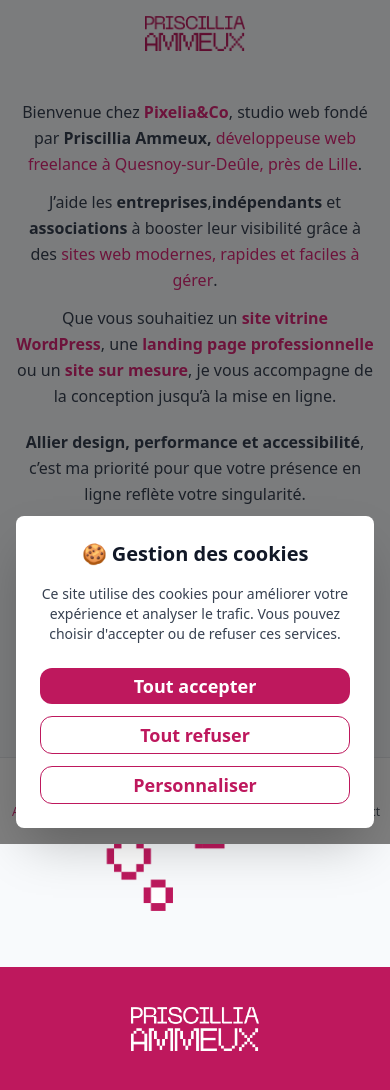
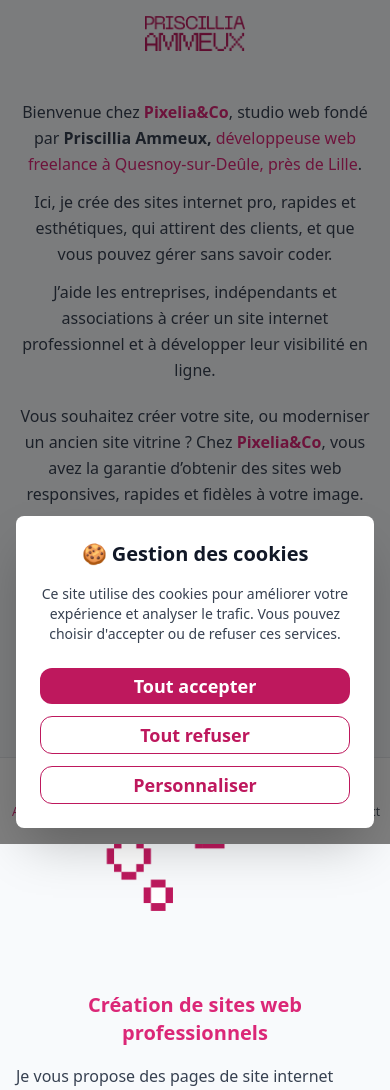
Before and after one commit to PriscilliaAmmeux/my_portfolio, a Next.js app: page / in a window 390 px wide. Shown: the top 1090 px of the page. Built offline with nearby package versions, Linux system fonts and the light colour scheme; a web font is replaced by a local one.

Commit message:
uptate seo text home page

```diff
--- a/src/app/page.tsx
+++ b/src/app/page.tsx
@@ -10,6 +10,7 @@
 import CookieBanner from "./components/CookieBanner/CookieBanner";
 import { Metadata } from "next";
 import Hero from "./ui/hero/hero";
+import IntroTextHome from "./ui/introTextHome/introTextHome";
 
 export const metadata: Metadata = {
   title:
@@ -75,7 +76,8 @@
     <main>
       <Layout>
         <h1 className="sr-only">
-          Pixelia&Co – Création de sites web à Lille et Quesnoy-sur-Deûle
+          Pixelia&Co – Création de site internet à Lille – Studio web &
+          freelance WordPress
         </h1>
 
         <div className="flex flex-col lg:flex-row lg:items-center lg:justify-between p-4 lg:p-10 gap-6 lg:gap-8 mt-8 lg:mt-16">
@@ -116,6 +118,10 @@
             />
           </section>
         </div>
+        <section>
+          {" "}
+          <IntroTextHome />
+        </section>
       </Layout>
 
       <CookieBanner />
--- a/src/app/ui/hero/hero.tsx
+++ b/src/app/ui/hero/hero.tsx
@@ -1,48 +1,36 @@
 export default function Hero() {
   return (
-    <section className="">
+    <div>
+      <section>
+        {" "}
         <p className="text-base sm:text-base md:text-lg leading-relaxed mb-3">
           Bienvenue chez{" "}
-        <span className="font-semibold text-pink-600">Pixelia&Co</span>, studio
-        web fondé par <span className="font-semibold">Priscillia Ammeux, </span>
+          <span className="font-semibold text-pink-600">Pixelia&Co</span>,
+          studio web fondé par{" "}
+          <span className="font-semibold">Priscillia Ammeux, </span>
           <span className="text-pink-600 font-medium">
             développeuse web freelance à Quesnoy-sur-Deûle, près de Lille
           </span>
           .
         </p>
-
         <p className="text-base sm:text-base md:text-lg leading-relaxed mb-3">
-        J’aide les <span className="font-semibold ">entreprises</span>,
-        <span className="font-semibold ">indépendants </span> et
-        <span className="font-semibold "> associations</span> à booster leur
-        visibilité grâce à des{" "}
-        <span className="text-pink-600 font-medium">
-          sites web modernes, rapides et faciles à gérer
-        </span>
-        .
+          Ici, je crée des sites internet pro, rapides et esthétiques, qui
+          attirent des clients, et que vous pouvez gérer sans savoir coder.
         </p>
-
         <p className="text-base sm:text-base md:text-lg leading-relaxed mb-5">
-        Que vous souhaitiez un{" "}
-        <span className="font-semibold text-pink-600">
-          site vitrine WordPress
-        </span>
-        , une{" "}
-        <span className="font-semibold text-pink-600">
-          landing page professionnelle{" "}
-        </span>
-        ou un{" "}
-        <span className="font-semibold text-pink-600">site sur mesure</span>, je
-        vous accompagne de la conception jusqu’à la mise en ligne.
+          J’aide les entreprises, indépendants et associations à créer un site
+          internet professionnel et à développer leur visibilité en ligne.
         </p>
-
         <p className="text-base sm:text-base md:text-lg leading-relaxed mb-8 ">
-        <span className="font-semibold ">
-          Allier design, performance et accessibilité
-        </span>
-        , c’est ma priorité pour que votre présence en ligne reflète votre
-        singularité.
+          Vous souhaitez créer votre site, ou moderniser un ancien site vitrine
+          ? Chez <span className="text-pink-600 font-semibold">Pixelia&Co</span>
+          , vous avez la garantie d’obtenir des sites web responsives, rapides
+          et fidèles à votre image.
         </p>
       </section>
+
+
+
+    </div>
   );
 }
--- /dev/null
+++ b/src/app/ui/introTextHome/introTextHome.tsx
@@ -0,0 +1,100 @@
+import Link from "next/link";
+
+const SERVICES_LIST = [
+  "Landing page wordpress simple (sans barre de navigation ni formulaire de contact): ici peu de personnalisation, j'utilise un template moderne.",
+  "Site vitrine wordpress (1 page) mais avec header + barre de navigation avec ancrage, design, personnalisation légère, ajouts de 2 sections au choix, formulaire de contact",
+  "Site vitrine wordpress (4 pages) - page personnalisable",
+  "Site sur mesure (avec next-vercel + ovh)",
+  "Refonte de site web",
+];
+
+const SECTIONS_CONTENT = {
+  intro: {
+    title: "Création de sites web professionnels",
+    description:
+      "Je vous propose des pages de site internet claires, efficaces et orientées conversion, en vous accompagnant sur tous types de projets :",
+  },
+  management: {
+    title: "Avoir un site internet facile à gérer avec Pixelia&Co",
+    paragraphs: [
+      "Grâce à WordPress, un CMS moderne et facile à prendre en main, vous pouvez mettre à jour votre site, ajouter vos contenus, les modifier, ou encore gérer toutes les pages de votre site.",
+      "Vous recevez un site clé en main, personnalisable, responsive sur mobiles & tablettes, incluant votre nom de domaine & hébergement web, la sécurité (SSL), une structure SEO optimisée ainsi qu'une ergonomie & expérience utilisateur soignées (UX / UI)",
+      "Vous êtes votre propre webmaster : vous publiez, modifiez, ajoutez des pages, articles, sections, éléments (pas uniquement des pages) en quelques clics.",
+      "Pas besoin de connaissances techniques ou de notions de code : interface intuitive, éditeur de texte moderne et construction par glisser-déposer.",
+      "Et sachez que je suis toujours là après la mise en ligne, en cas de besoin.",
+    ],
+  },
+  seo: {
+    title: "Référencement & performance",
+    content:
+      "Un bon site internet est inutile s'il n'est pas visible. Grâce au référencement naturel (SEO / intégration de mots-clés) et à la structure technique (CSS, HTML propres, extensions utiles, performance), tout est fait pour aider votre site à apparaître sur les premières pages des moteurs de recherche.",
+  },
+  why: {
+    title: "Pourquoi choisir Pixelia&Co ?",
+    paragraphs: [
+      "Parce que vous aurez droit à une conception sur mesure, des explications claires, de la pédagogie, et une autonomie garantie. Je vous accompagne sur votre projet de la conception à la mise en ligne, et même après.",
+      "Avec Pixelia&Co, créer un site n'est pas si compliqué. Mon rôle est de faire de ce projet, un jeu d'enfant pour vous.",
+    ],
+  },
+};
+
+// Style commun pour tous les paragraphes
+const PARAGRAPH_STYLE =
+  "text-base sm:text-base md:text-lg leading-relaxed mb-4";
+const HEADING_STYLE = "text-pink-600 font-bold text-xl mt-4 text-center mb-4";
+
+export default function IntroTextHome() {
+  return (
+    <div className="w-full px-4 py-12 prose prose-pink prose-lg prose-headings:text-pink-700 dark:prose-headings:text-pink-400 max-w-none">
+      {/* Section services */}
+      <section>
+        <h2 className={HEADING_STYLE}>{SECTIONS_CONTENT.intro.title}</h2>
+        <p className={PARAGRAPH_STYLE}>{SECTIONS_CONTENT.intro.description}</p>
+        <ul className="list-disc list-inside mb-8 mt-4 ml-5">
+          {SERVICES_LIST.map((service, index) => (
+            <li
+              key={index}
+              className="text-base sm:text-base md:text-lg leading-relaxed">
+              {service}
+            </li>
+          ))}
+        </ul>
+      </section>
+
+      {/* Section gestion */}
+      <section>
+        <h3 className={HEADING_STYLE}>{SECTIONS_CONTENT.management.title}</h3>
+        {SECTIONS_CONTENT.management.paragraphs.map((paragraph, index) => (
+          <p key={index} className={PARAGRAPH_STYLE}>
+            {paragraph}
+          </p>
+        ))}
+      </section>
+
+      {/* Section SEO */}
+      <section>
+        <h4 className={HEADING_STYLE}>{SECTIONS_CONTENT.seo.title}</h4>
+        <p className={PARAGRAPH_STYLE}>{SECTIONS_CONTENT.seo.content}</p>
+      </section>
+
+      {/* Section pourquoi */}
+      <section>
+        <h4 className={HEADING_STYLE}>{SECTIONS_CONTENT.why.title}</h4>
+        {SECTIONS_CONTENT.why.paragraphs.map((paragraph, index) => (
+          <p key={index} className={PARAGRAPH_STYLE}>
+            {paragraph}
+          </p>
+        ))}
+        <p className={PARAGRAPH_STYLE}>
+          Venez découvrir{" "}
+          <Link
+            href="/project"
+            className="text-pink-600 font-semibold hover:text-pink-700 hover:underline transition-colors duration-200">
+            mes réalisations
+          </Link>{" "}
+          pour vous faire une idée !
+        </p>
+      </section>
+    </div>
+  );
+}
```
Also changed, not shown: src/app/components/cardPinkBorder/cardPinkBorder.tsx (added). Lines whose indentation alone changed are shown as unchanged.
